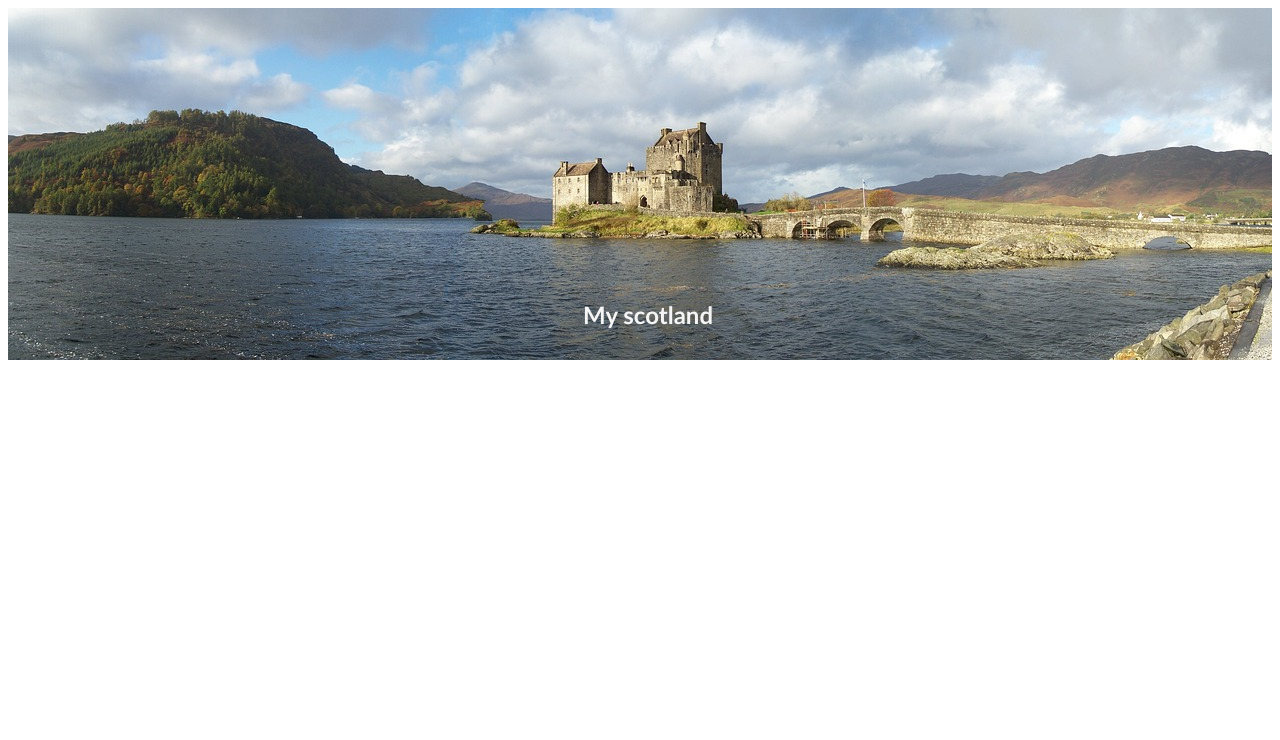
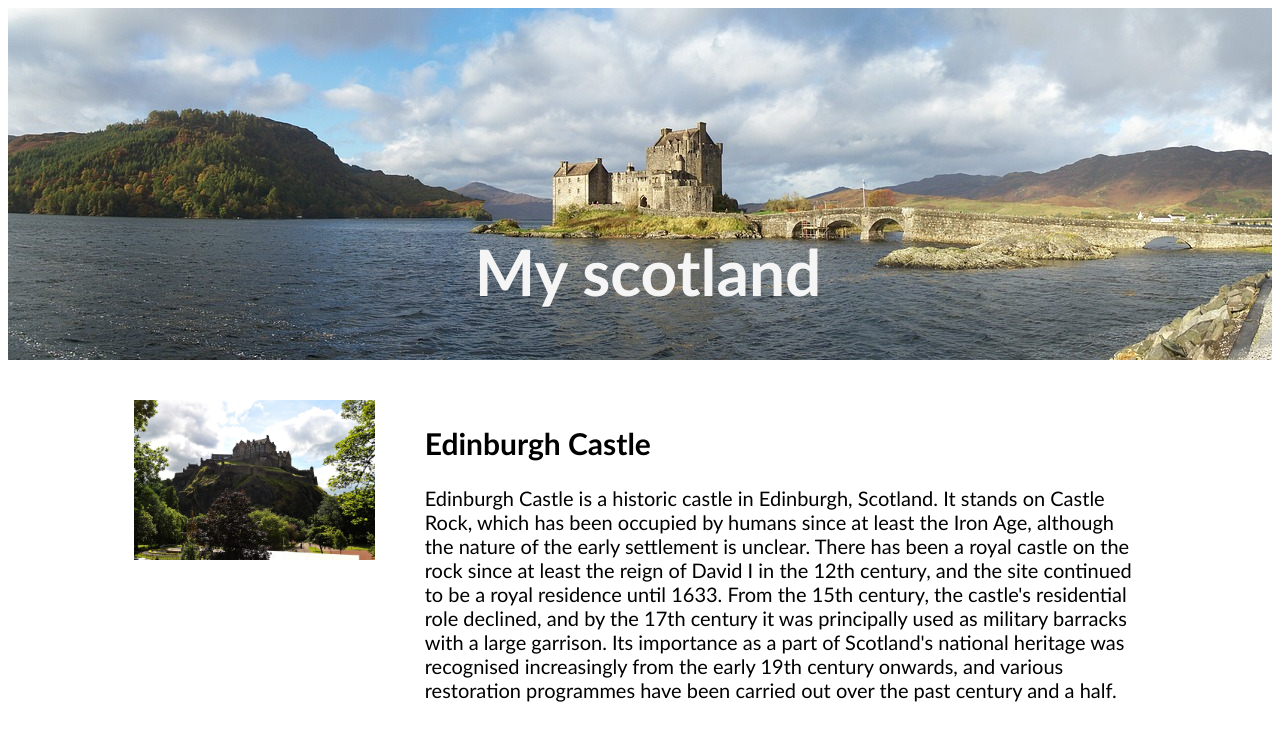
Before and after one commit to 24565bhs/Scotland, a plain HTML site: page index.html in a window 1280 px wide. Drawn offline with Linux system fonts and the light colour scheme.

Commit message:
two-column added

```diff
--- a/index.html
+++ b/index.html
@@ -12,5 +12,14 @@
             My scotland
         </h1>
     </section>
+    <section class="two-column">
+        <div class="image">
+            <img src="edinburgh-castle-959083_1280.jpg" alt="edinburgh castle">
+        </div>
+        <div class="info">
+            <h1>Edinburgh Castle</h1>
+            <p>Edinburgh Castle is a historic castle in Edinburgh, Scotland. It stands on Castle Rock, which has been occupied by humans since at least the Iron Age, although the nature of the early settlement is unclear. There has been a royal castle on the rock since at least the reign of David I in the 12th century, and the site continued to be a royal residence until 1633. From the 15th century, the castle's residential role declined, and by the 17th century it was principally used as military barracks with a large garrison. Its importance as a part of Scotland's national heritage was recognised increasingly from the early 19th century onwards, and various restoration programmes have been carried out over the past century and a half.</p>
+        </div>
+    </section></section>
 </body>
 </html>
--- a/style.css
+++ b/style.css
@@ -2,6 +2,9 @@
     font-family: 'Trebuchet MS', 'Lucida Sans Unicode', 'Lucida Grande', 'Lucida Sans', Arial, sans-serif;
 }
 
+img {
+    width: 100%;
+}
 
 .hero-image {
     background-image: url("scotland-1987599_1280.jpg");
@@ -14,7 +17,21 @@
 .hero-text {
     color: whitesmoke;
     position: absolute;
-    top: 280px;
+    top: 180px;
     text-align: center;
     width: 100%;
+    font-size: 4rem;
 }
+
+.two-column {
+    display: grid;
+    grid-template-columns: 1fr 3fr;
+    gap: 50px;
+    width: 80%;
+    margin: auto;
+    margin-top: 40px;
+}
+
+.info {
+    font-size: 1.25em;
+}
```
